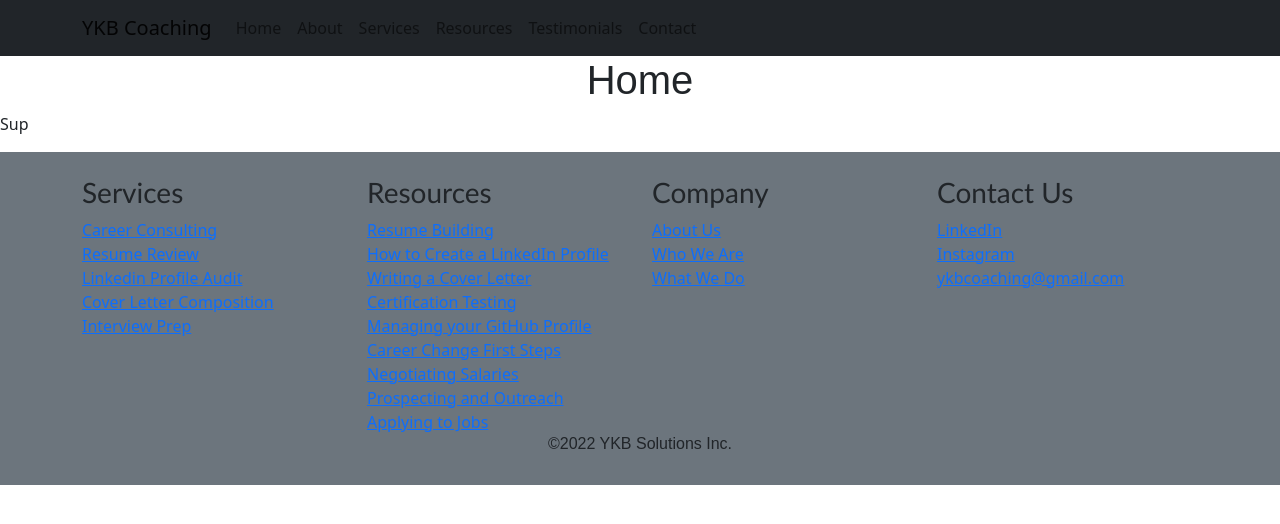
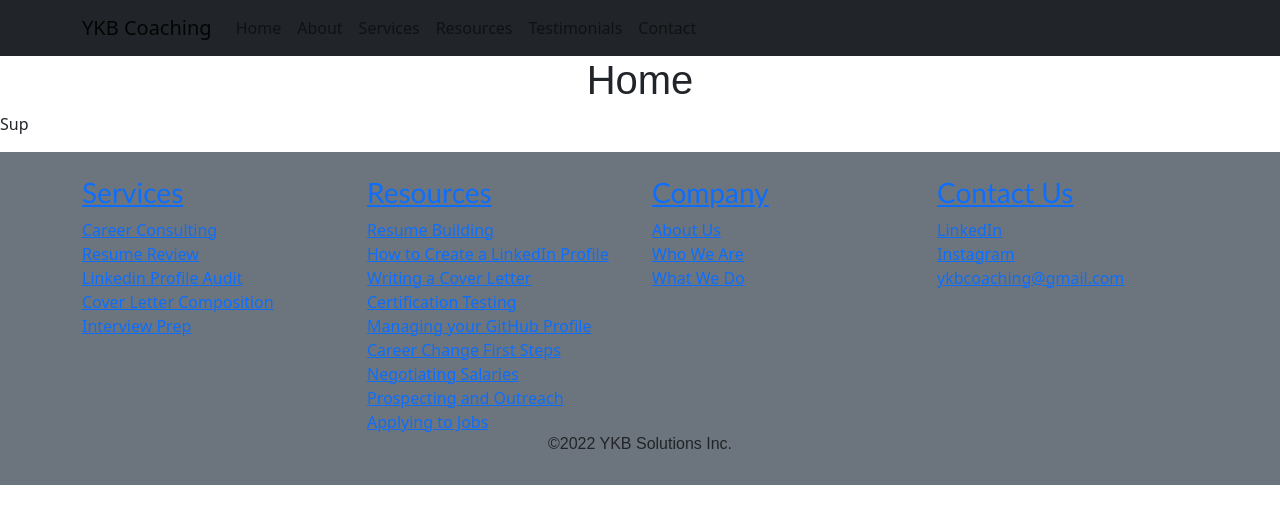
Before and after one commit to jermeewinn/YKB-solutions, a React (Create React App) app: page / in a window 1280 px wide. Shown: the top 524 px of the page. Built offline with nearby package versions, Linux system fonts and the light colour scheme.

Commit message:
enabled <a href> footer tags in Footer component

```diff
--- a/src/components/Footer/Footer-Company/index.js
+++ b/src/components/Footer/Footer-Company/index.js
@@ -6,7 +6,9 @@ import { Col } from 'react-bootstrap';
 const FooterCompany = () => {
     return(
         <Col className="footer-column">
-            <h3>Company</h3>
+            <h3>
+                <a href='/company'>Company</a>
+            </h3>
             <a href="" className="footer-link">About Us</a><br/>
             <a href="" className="footer-link">Who We Are</a><br/>
             <a href="" className="footer-link">What We Do</a><br/>
--- a/src/components/Footer/Footer-Contact/index.js
+++ b/src/components/Footer/Footer-Contact/index.js
@@ -5,7 +5,9 @@ import { Col } from 'react-bootstrap';
 const FooterContact = () => {
     return(
         <Col className="footer-column">
-            <h3>Contact Us</h3>
+            <h3>
+                <a href='/contact'>Contact Us</a>
+            </h3>
             <a href="" className="footer-link">LinkedIn</a><br/>
             <a href="" className="footer-link">Instagram</a><br/>
             <a href="" className="footer-link">ykbcoaching@gmail.com</a><br/>
--- a/src/components/Footer/Footer-Resources/index.js
+++ b/src/components/Footer/Footer-Resources/index.js
@@ -5,7 +5,9 @@ import { Col } from 'react-bootstrap';
 const FooterResources = () => {
     return(
         <Col className="footer-column">
-            <h3>Resources</h3>
+            <h3>
+                <a href='/resources'>Resources</a>
+            </h3>
             <a href="" className="footer-link">Resume Building</a><br/>
             <a href="" className="footer-link">How to Create a LinkedIn Profile</a><br/>
             <a href="" className="footer-link">Writing a Cover Letter</a><br/>
--- a/src/components/Footer/Footer-Services/index.js
+++ b/src/components/Footer/Footer-Services/index.js
@@ -4,10 +4,9 @@ import { Col } from 'react-bootstrap';
 const FooterServices = () => {
     return(
         <Col className="footer-column">
-            {/* <h3>
-                <a href='/Services'>Services</a>
-            </h3> */}
-            <h3>Services</h3>
+            <h3>
+                <a href='/services'>Services</a>
+            </h3>
             <a href="" className="footer-link">Career Consulting</a><br/>
             <a href="" className="footer-link">Resume Review</a><br/>
             <a href="" className="footer-link">Linkedin Profile Audit</a><br/>
```
